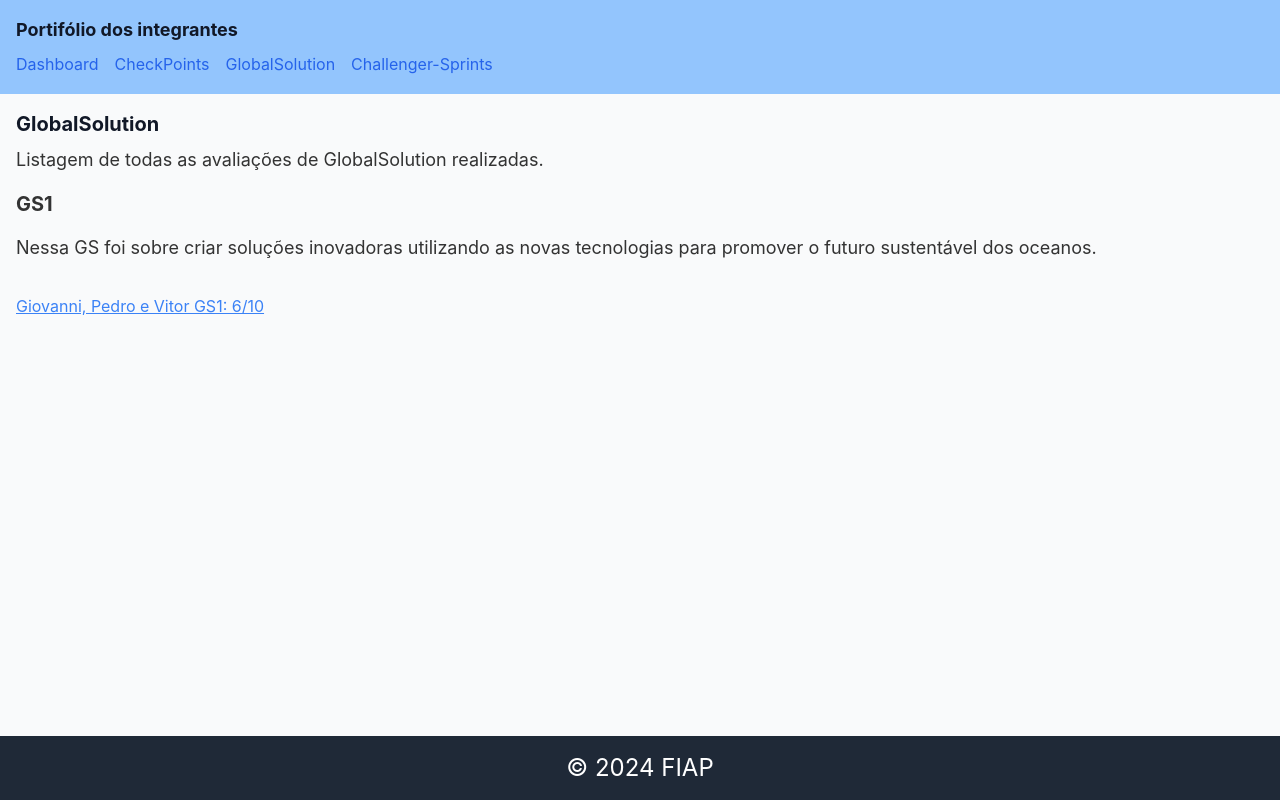
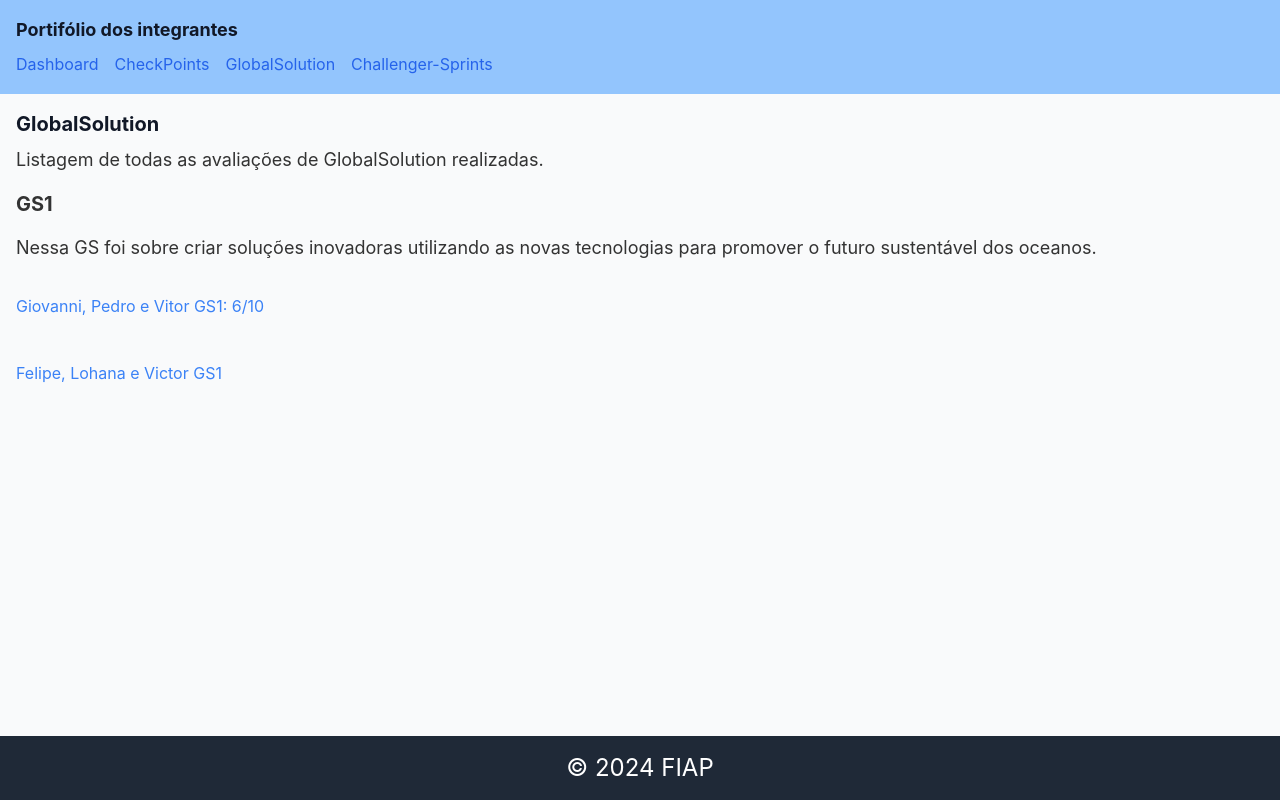
Before and after one commit to GiovanniSouzaL/cp6front-end, a Next.js app in the folder cp6front/: page /globalsolution in a window 1280 px wide. Built offline with nearby package versions, Linux system fonts and the light colour scheme.

Commit message:
página GS feita

```diff
--- a/cp6front/src/app/globalsolution/page.tsx
+++ b/cp6front/src/app/globalsolution/page.tsx
@@ -6,8 +6,11 @@ export default function GlobalSolution() {
         <p className="text-xl font-bold mb-4">GS1</p>
         <p>Nessa GS foi sobre criar soluções inovadoras utilizando as novas tecnologias para promover o futuro sustentável dos oceanos. </p>
         <a
-        href="https://github.com/ovitortadeu/global-solution-aguaboa" target="_blank" rel="noopener noreferrer" className="inline-block mt-4 text-blue-500 underline hover:text-blue-700 transition duration-200">Giovanni, Pedro e Vitor GS1: 6/10
-        </a>
+        href="https://github.com/ovitortadeu/global-solution-aguaboa" target="_blank" rel="noopener noreferrer" className="inline-block mt-4 text-blue-500 no-underline hover:text-blue-700 transition duration-200">Giovanni, Pedro e Vitor GS1: 6/10
+        </a><br/><br/>
+        <a
+        href="https://github.com/TurtlesCompany/GlobalSolution" target="_blank" rel="noopener noreferrer" className="inline-block mt-4 text-blue-500 no-underline hover:text-blue-700 transition duration-200">Felipe, Lohana e Victor GS1
+        </a><br/><br/>
       </div>
     );
   }
```
